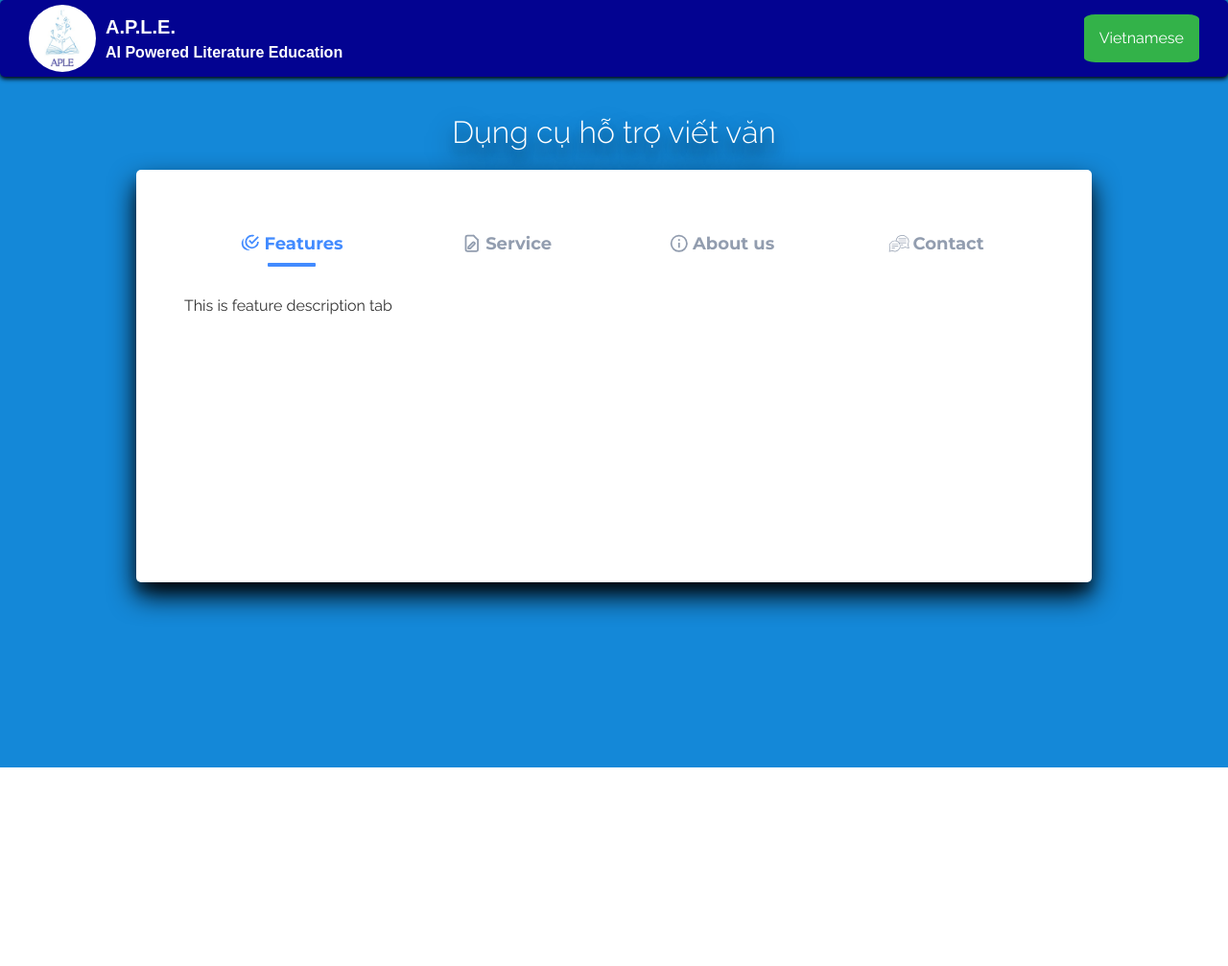
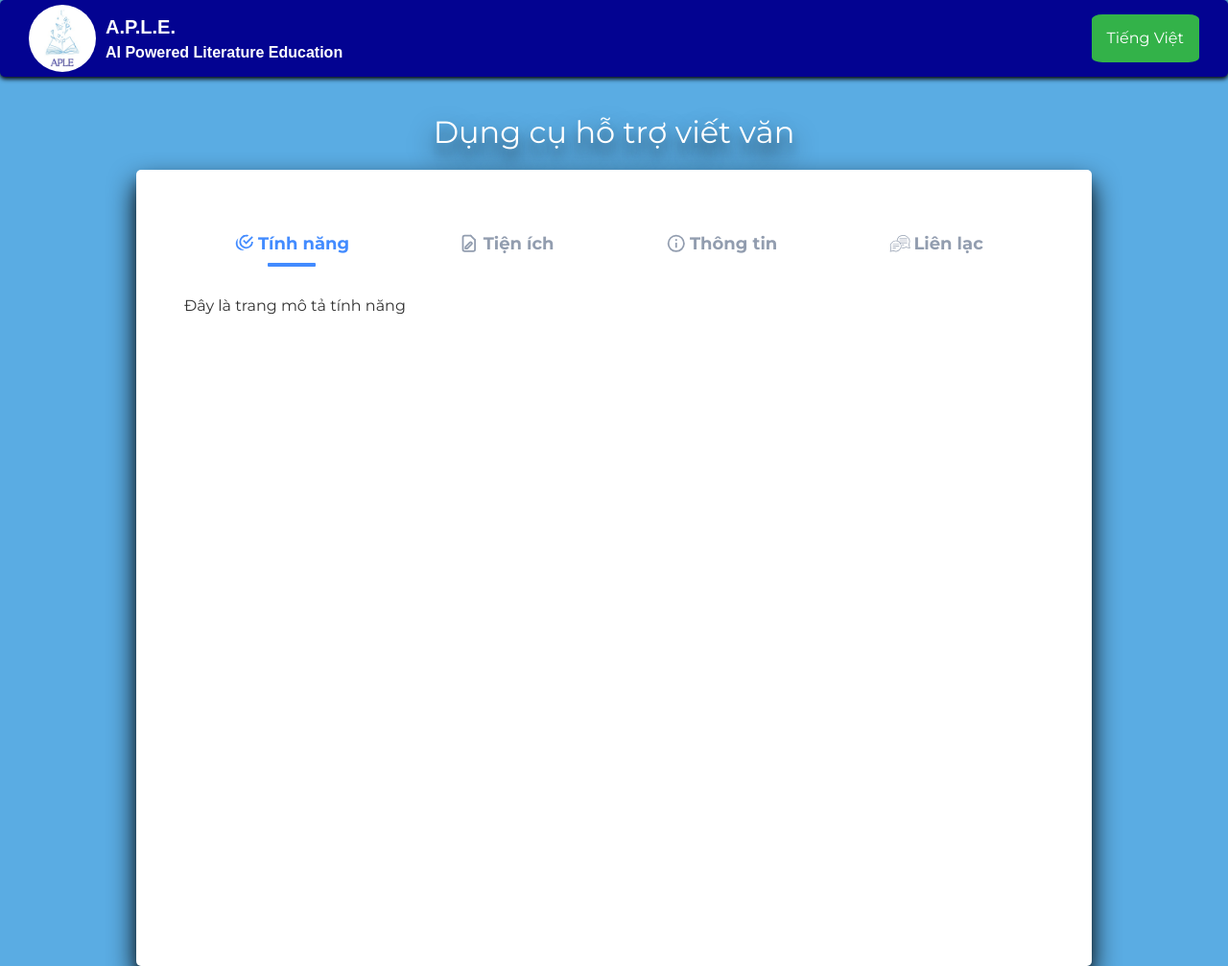
Before and after one commit to PaulTr27/APLE, a Flask app: page /vi in a window 1280 px wide. Shown: the whole page at 96% size. Before the commit the page ends 800 px from the top, so only its background shows below. Run offline with Flask 2, Linux system fonts and the light colour scheme; some libraries are stand-ins or nearby versions.

Commit message:
Update templates

```diff
--- a/app/static/style.css
+++ b/app/static/style.css
@@ -10,9 +10,10 @@ html {
 }
 
 body {
-  background: #1488D8;
+  background: #148ad8b3;
   color: #333;
-  font-family: "Raleway";
+  font-family: "Montserrat";
+  font-weight: 500;
   height: 100%;
 }
 body h1 {
@@ -75,7 +76,7 @@ body h1 {
   padding: 50px;
   padding-bottom: 80px;
   width: 70%;
-  height: 300px;
+  height: 700px;
   box-shadow: 0 14px 28px rgb(0, 0, 0), 0 10px 10px rgba(0, 0, 0, 0.22);
   border-radius: 5px;
   min-width: 240px;
@@ -369,3 +370,11 @@ body h1 {
 .dropdown:hover .dropbtn {
   background-color: #15992b;
 }
+
+.row {
+  display: flex;
+}
+
+.column {
+  flex: 50%;
+}
--- a/app/templates/vi/index.html
+++ b/app/templates/vi/index.html
@@ -19,10 +19,10 @@
       <p class = "header-sub">AI Powered Literature Education</p>
     </div>
     <div class="dropdown">
-      <button class="dropbtn">Vietnamese</button>
+      <button class="dropbtn">Tiếng Việt</button>
       <div class="dropdown-content">
-        <a href="./en">English</a>
-        <a href="./vi">Vietnamese</a>
+        <a href="./en">Tiếng Anh</a>
+        <a href="./vi">Tiếng Việt</a>
       </div>
 
     </div>
@@ -39,32 +39,37 @@
   <input type="radio" id="tab4" name="tab-control">
   <ul>
     <li title="Features"><label for="tab1" role="button"><svg viewBox="0 0 24 24"><path d="M14,2A8,8 0 0,0 6,10A8,8 0 0,0 14,18A8,8 0 0,0 22,10H20C20,13.32 17.32,16 14,16A6,6 0 0,1 8,10A6,6 0 0,1 14,4C14.43,4 14.86,4.05 15.27,4.14L16.88,2.54C15.96,2.18 15,2 14,2M20.59,3.58L14,10.17L11.62,7.79L10.21,9.21L14,13L22,5M4.93,5.82C3.08,7.34 2,9.61 2,12A8,8 0 0,0 10,20C10.64,20 11.27,19.92 11.88,19.77C10.12,19.38 8.5,18.5 7.17,17.29C5.22,16.25 4,14.21 4,12C4,11.7 4.03,11.41 4.07,11.11C4.03,10.74 4,10.37 4,10C4,8.56 4.32,7.13 4.93,5.82Z"/>
-    </svg><br><span>Features</span></label></li>
+    </svg><br><span>Tính năng</span></label></li>
         <li title="Service"><label for="tab2" role="button"><svg class="special" viewBox="0 0 24 24" stroke-width="2" stroke-linecap="round" stroke-linejoin="round"> <path d="M0 0h24v24H0z" stroke-width="0"></path> <path d="M14 3v4a1 1 0 0 0 1 1h4"></path> <path d="M17 21h-10a2 2 0 0 1 -2 -2v-14a2 2 0 0 1 2 -2h7l5 5v11a2 2 0 0 1 -2 2z" id="mainIconPathAttribute"></path> <path d="M10 18l5 -5a1.414 1.414 0 0 0 -2 -2l-5 5v2h2z" id="mainIconPathAttribute"></path>
-    </svg><br><span>Service</span></label></li>
+    </svg><br><span>Tiện ích</span></label></li>
     <li title="About us"><label for="tab3" role="button"><svg viewBox="0 0 24 24">
       <path d="M11,9H13V7H11M12,20C7.59,20 4,16.41 4,12C4,7.59 7.59,4 12,4C16.41,4 20,7.59 20,12C20,16.41 16.41,20 12,20M12,2A10,10 0 0,0 2,12A10,10 0 0,0 12,22A10,10 0 0,0 22,12A10,10 0 0,0 12,2M11,17H13V11H11V17Z" />
-    </svg><br><span>About us</span></label></li>
+    </svg><br><span>Thông tin</span></label></li>
     <li title="Returns"><label for="tab4" role="button"><svg viewBox="0 0 31 31">
       <path d="M20.486 3.006a9.771 9.771 0 0 0-9.342 8.13c-.164-.029-.328-.06-.494-.08a8.306 8.306 0 0 0-5.576 1.333 8.323 8.323 0 0 0-3.053 10.18l-1.011 4.83a.5.5 0 0 0 .629.583l4.29-1.238A8.328 8.328 0 0 0 16.274 24.4a8.281 8.281 0 0 0 1.276-2.392 9.763 9.763 0 0 0 7.678-.508l5.134 1.48a.5.5 0 0 0 .63-.582l-1.212-5.76a9.788 9.788 0 0 0-3.576-12.003 9.763 9.763 0 0 0-5.717-1.63zm.032.994a8.768 8.768 0 0 1 5.132 1.467 8.782 8.782 0 0 1 3.155 10.922.5.5 0 0 0-.03.326.5.5 0 0 0 .004.023l1.06 5.053-4.448-1.285a.5.5 0 0 0-.059-.014.5.5 0 0 0-.166-.023v.002a.5.5 0 0 0-.225.06 8.765 8.765 0 0 1-7.12.514A8.334 8.334 0 0 0 16.784 15h9.707a.5.5 0 1 0 0-1H16.068c-.098-.119-.194-.24-.3-.354a8.298 8.298 0 0 0-3.649-2.277A8.778 8.778 0 0 1 20.517 4zm-5.061 4a.5.5 0 0 0 .05 1h10.981a.5.5 0 1 0 0-1h-10.98a.5.5 0 0 0-.051 0zm0 3a.5.5 0 0 0 .05 1h10.981a.5.5 0 1 0 0-1h-10.98a.5.5 0 0 0-.051 0zm-5.553 1a7.313 7.313 0 0 1 5.131 2.328 7.316 7.316 0 0 1 .445 9.461 7.32 7.32 0 0 1-9.263 1.982.5.5 60.003 0 0-.397-.035.5.5 0 0 0-.04.01l-3.62 1.045.863-4.127a.5.5 0 0 0 0-.006A.5.5 60.003 0 0 3 22.32a7.315 7.315 0 0 1 2.627-9.1A7.306 7.306 0 0 1 9.904 12zm-4.447 4a.5.5 0 0 0 .05 1h8.985a.5.5 0 1 0 0-1H5.508a.5.5 0 0 0-.051 0zm13.783 1a.5.5 0 0 0 .051 1h2.404a.5.5 0 1 0 0-1h-2.404a.5.5 0 0 0-.05 0zM5.457 19a.5.5 0 0 0 .05 1h8.985a.5.5 0 1 0 0-1H5.508a.5.5 0 0 0-.051 0zm-.008 3a.5.5 0 0 0 .051 1h4a.5.5 0 1 0 0-1h-4a.5.5 0 0 0-.05 0z"/>
-    </svg><br><span>Contact</span></label></li>
+    </svg><br><span>Liên lạc</span></label></li>
   </ul>
 
   <div class="slider"><div class="indicator"></div></div>
   <div class="content">
     <section>
-      <h2>Features</h2>This is feature description tab</section>
+      <h2>Tính năng</h2>Đây là trang mô tả tính năng</section>
         <section>
-          <h2>Service</h2>
-          Application service tab
+          <h2>Tiện ích</h2>
+          <div class="row">
+            <div class="column">
+              <span>test cột 1 </span>
+            </div>
+            <div class="column">test cột 2 </div>
+          </div>
         </section>
         <section>
-          <h2>About us</h2>
-          Team information tab
+          <h2>Thông tin</h2>
+          Trang thông tin team
         </section>
     <section>
-          <h2>Contact</h2>
-          Team contact information and Feedback tab
+          <h2>Liên lạc</h2>
+          Thông tin liên lạc team và feedback
         </section>
   </div>
 </div>
```
Also changed, not shown: app/templates/en/index.html (+6 -1 lines), wsgi.py (renamed from app/wsgi.py).
